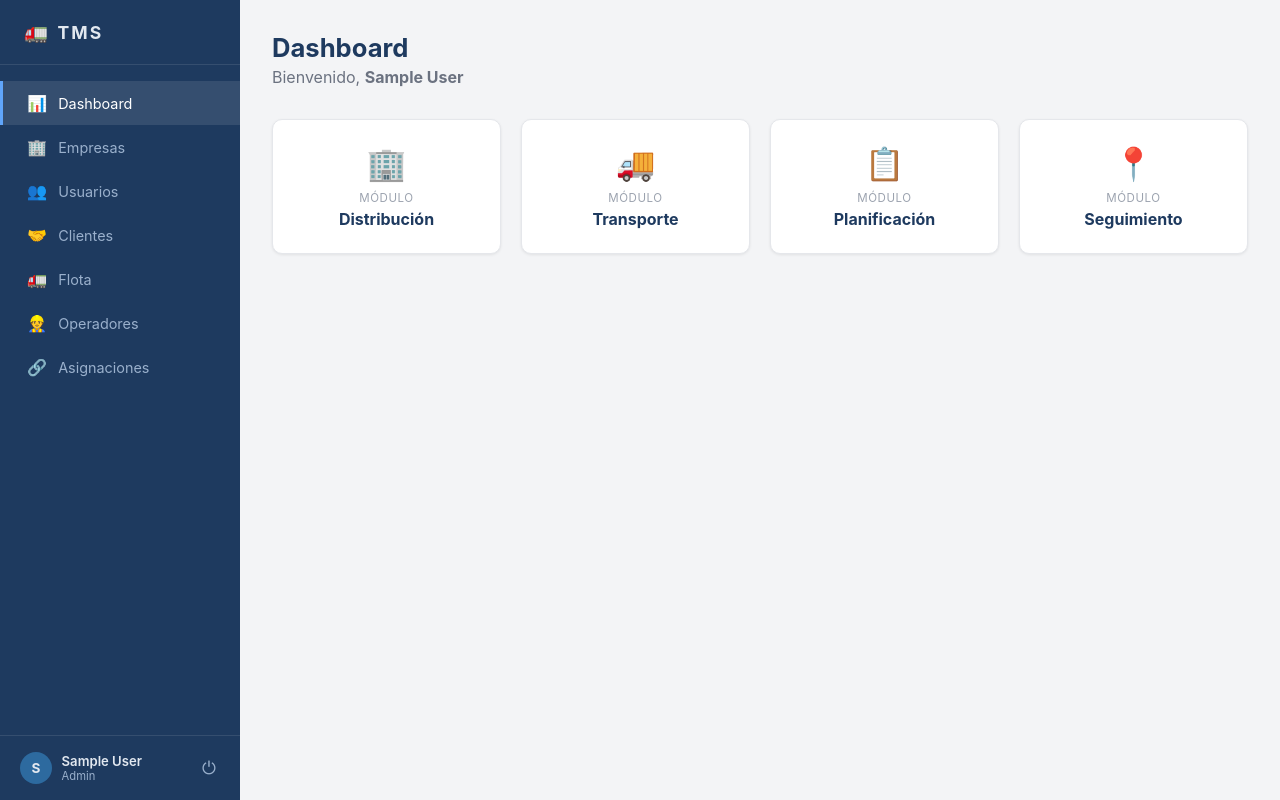
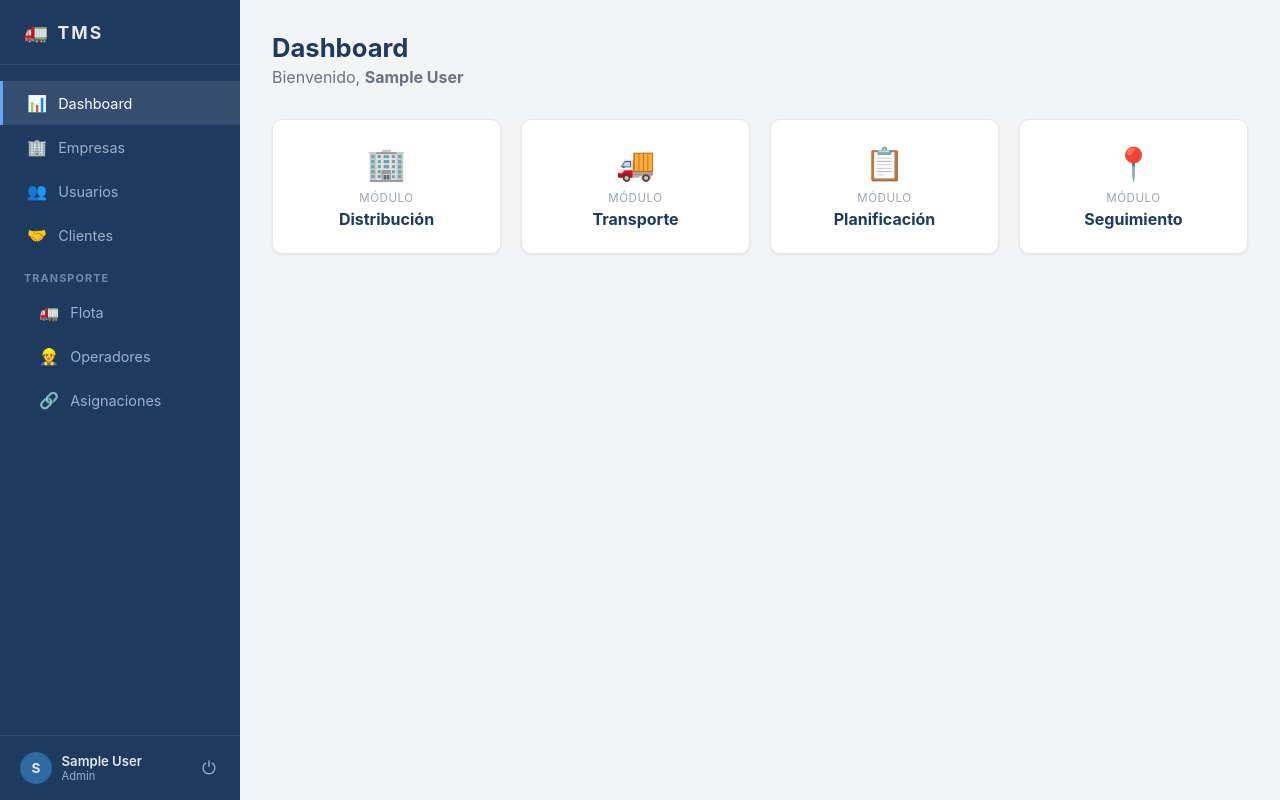
Before and after one commit to diblasi1979/TMS, a Vue app in the folder frontend/: page / in a window 1280 px wide. Built offline with nearby package versions, Linux system fonts and the light colour scheme; sample sign-in values are in the browser's storage.

Commit message:
feat: agrupar Flota/Operadores/Asignaciones bajo sección Transporte en sidebar

```diff
--- a/frontend/src/layouts/AppLayout.vue
+++ b/frontend/src/layouts/AppLayout.vue
@@ -9,16 +9,17 @@ const route  = useRoute()
 
 const navItems = computed(() => {
   const items = [
-    { name: 'dashboard',  label: 'Dashboard',  icon: '📊', to: { name: 'dashboard' } },
+    { type: 'link', name: 'dashboard',  label: 'Dashboard', icon: '📊', to: { name: 'dashboard' } },
   ]
   if (auth.isAdmin) {
     items.push(
-      { name: 'companies',   label: 'Empresas',     icon: '🏢', to: { name: 'companies' } },
-      { name: 'users',       label: 'Usuarios',     icon: '👥', to: { name: 'users' } },
-      { name: 'clients',     label: 'Clientes',     icon: '🤝', to: { name: 'clients' } },
-      { name: 'vehicles',    label: 'Flota',        icon: '🚛', to: { name: 'vehicles' } },
-      { name: 'operators',   label: 'Operadores',   icon: '👷', to: { name: 'operators' } },
-      { name: 'assignments', label: 'Asignaciones', icon: '🔗', to: { name: 'assignments' } },
+      { type: 'link',  name: 'companies',   label: 'Empresas',     icon: '🏢', to: { name: 'companies' } },
+      { type: 'link',  name: 'users',       label: 'Usuarios',     icon: '👥', to: { name: 'users' } },
+      { type: 'link',  name: 'clients',     label: 'Clientes',     icon: '🤝', to: { name: 'clients' } },
+      { type: 'group', label: 'Transporte' },
+      { type: 'link',  name: 'vehicles',    label: 'Flota',        icon: '🚛', to: { name: 'vehicles' },    indent: true },
+      { type: 'link',  name: 'operators',   label: 'Operadores',   icon: '👷', to: { name: 'operators' },   indent: true },
+      { type: 'link',  name: 'assignments', label: 'Asignaciones', icon: '🔗', to: { name: 'assignments' }, indent: true },
     )
   }
   return items
@@ -44,16 +45,18 @@ function isActive(name) {
       </div>
 
       <nav class="sidebar-nav">
+        <template v-for="item in navItems" :key="item.name ?? item.label">
+          <div v-if="item.type === 'group'" class="nav-group-label">{{ item.label }}</div>
           <RouterLink
-          v-for="item in navItems"
-          :key="item.name"
+            v-else
             :to="item.to"
             class="nav-item"
-          :class="{ active: isActive(item.name) }"
+            :class="{ active: isActive(item.name), 'nav-item--indented': item.indent }"
           >
             <span class="nav-icon">{{ item.icon }}</span>
             <span>{{ item.label }}</span>
           </RouterLink>
+        </template>
       </nav>
 
       <div class="sidebar-footer">
@@ -146,6 +149,20 @@ function isActive(name) {
   text-align: center;
 }
 
+.nav-group-label {
+  padding: 0.9rem 1.5rem 0.3rem;
+  font-size: 0.68rem;
+  font-weight: 700;
+  letter-spacing: 0.1em;
+  text-transform: uppercase;
+  color: #6b8cae;
+  user-select: none;
+}
+
+.nav-item--indented {
+  padding-left: 2.25rem;
+}
+
 /* ─── Footer ─── */
 .sidebar-footer {
   display: flex;
```
Lines whose indentation alone changed are shown as unchanged.
